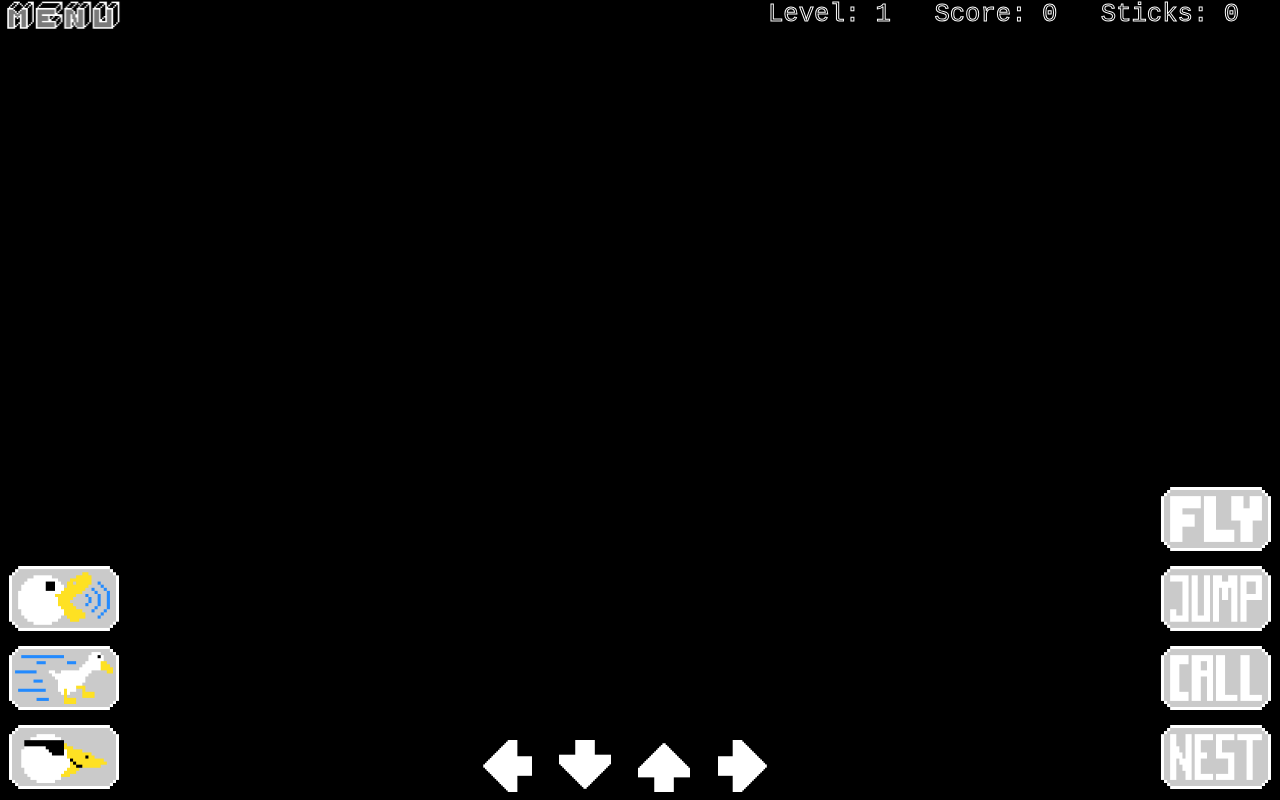
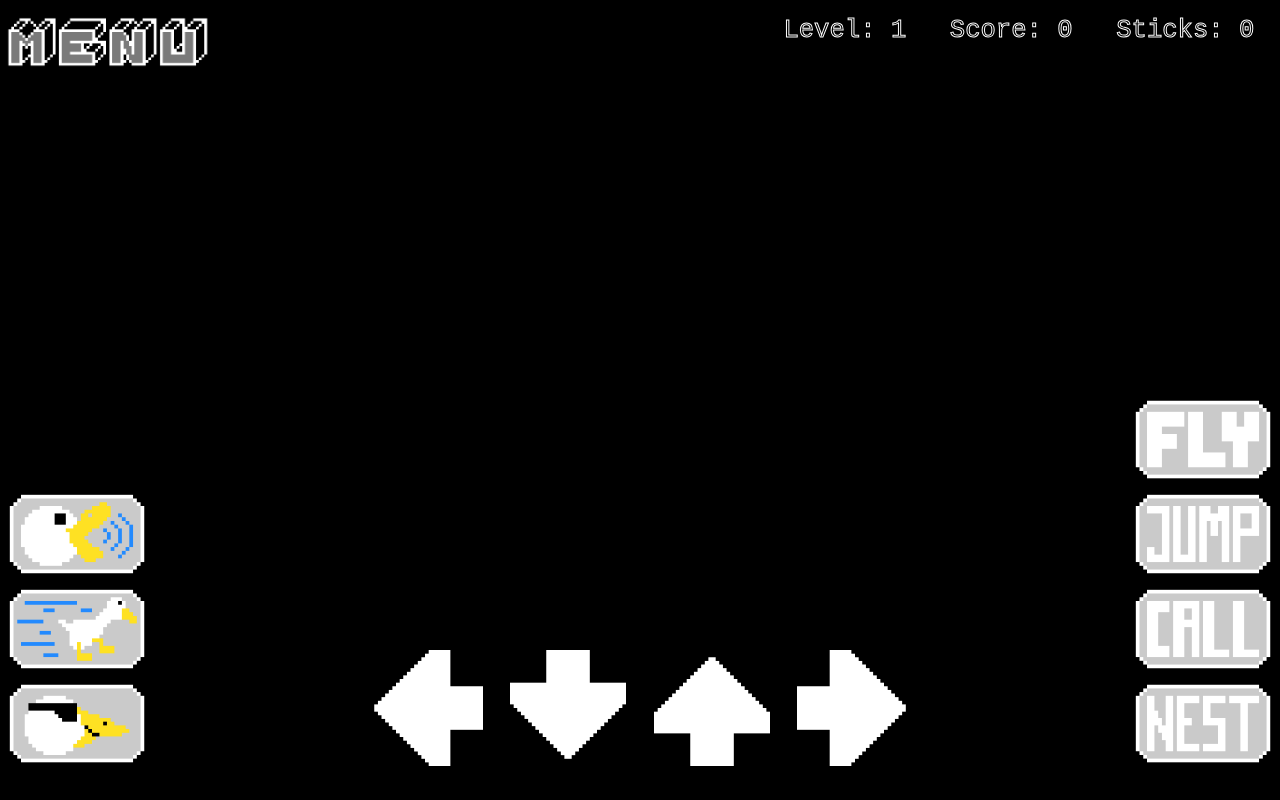
Before and after one commit to molusingh/cs-467-caelum, a website: page public/index.html in a window 1280 px wide. Drawn offline with nearby package versions, Linux system fonts and the light colour scheme.

Commit message:
More layout tweaks, hopefully good now

```diff
--- a/public/css/style.css
+++ b/public/css/style.css
@@ -1,6 +1,7 @@
 /*
  * Should apply to all elements in the game interface
  */
+
 .interface {
  position: fixed;
  z-index: 10;
@@ -8,17 +9,15 @@
  -webkit-text-stroke-width: 1px;
  -webkit-text-stroke-color: white;
  font-size: xx-large;
- font-size: 2vw;
+ font-size: 2vmax;
 }
 
 button {
  cursor: pointer;
- width: 10vw;
+ width: 12vmax;
  height: auto;
  border: none;
  background-color: transparent;
- margin: none;
- padding: none;
 }
 
 /*
@@ -36,7 +35,7 @@ button:active {
  */
 
 button:hover {
- box-shadow: 0 12px 16px 0 rgba(0,0,0,0.24), 0 17px 50px 0 rgba(0,0,0,0.19);
+ box-shadow: 0 12px 16px 0 rgba(0, 0, 0, 0.24), 0 17px 50px 0 rgba(0, 0, 0, 0.19);
 }
 
 button:focus {
@@ -49,34 +48,41 @@ img {
 }
 
 #menuButton {
- width: 10vw;
+ width: 17vmax;
  height: auto;
- top: 0%;
+ top: 2%;
  left: 0%;
 }
 
+#movementControls>button {
+ width: 10vmax;
+ height: auto;
+}
+
 #gameStateLabels {
- top: 0%;
- left: 60%;
+ top: 2%;
+ right: 2vw;
+}
+
+#gameControls {
+ bottom: 0%;
+ width: 100%;
+ text-align: center;
+ margin-bottom: 2%;
+}
+
+#gameControls>div {
+ display: inline-block;
+}
+
+#actionButtons {
+ position: absolute;
+ bottom: 0%;
+ right: 0%;
 }
 
 #skillButtons {
+ position: absolute;
  bottom: 0%;
  left: 0%;
 }
-
-#movementControls {
- left: 37vw;
- bottom: 0%;
-}
-
-#movementControls > button
-{
- width: 5vw;
- height: auto;
-}
-
-#actionButtons {
- right: 0%;
- bottom: 0%;
-}
--- a/public/index.html
+++ b/public/index.html
@@ -10,7 +10,7 @@ Authors: Jon Austin, Igor Choromanski, Anmolbir Mann
 -->
 
 	<head>
-		<title>Duck Game</title>
+		<title>Mama Duck Redemption</title>
 		<meta charset="utf-8">
 		<meta name="viewport" content="width=device-width, user-scalable=no, minimum-scale=1.0, maximum-scale=1.0">
 		<link rel="stylesheet" type="text/css" href="css/interface.css">
@@ -33,7 +33,8 @@ Authors: Jon Austin, Igor Choromanski, Anmolbir Mann
 				Score: <span id="scoreOutput">0</span> &ensp;
 				Sticks: <span id="sticksOutput">0</span>
 			</div>
-			<div id ="skillButtons" class="interface">
+			<div id="gameControls" class="interface">
+				<div id="skillButtons">
 					<button id="quackButton">
 						<img src="./images/interface/superquackbutton.png">
 					</button> </br>
@@ -44,7 +45,7 @@ Authors: Jon Austin, Igor Choromanski, Anmolbir Mann
 						<img src="./images/interface/invisibility.png">
 					</button>
 				</div>
-			<div id="movementControls" class="interface">
+				<div id="movementControls">
 					<button id="leftButton">
 						<img src="./images/interface/leftarrow.png">
 					</button>
@@ -58,7 +59,7 @@ Authors: Jon Austin, Igor Choromanski, Anmolbir Mann
 						<img src="./images/interface/rightarrow.png">
 					</button>
 				</div>
-			<div id="actionButtons" class="interface">
+				<div id="actionButtons">
 					<button id="flyButton">
 						<img src="./images/interface/flybutton.png">
 					</button> </br>
@@ -72,6 +73,8 @@ Authors: Jon Austin, Igor Choromanski, Anmolbir Mann
 						<img src="./images/interface/nestbutton.png">
 					</button>
 				</div>
+			</div>
+
 		</div>
 
 		<!-- library scripts -->
```
Lines whose indentation alone changed are shown as unchanged.
